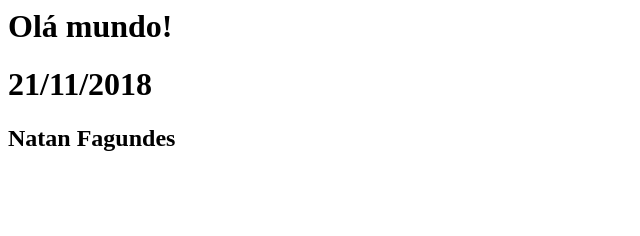
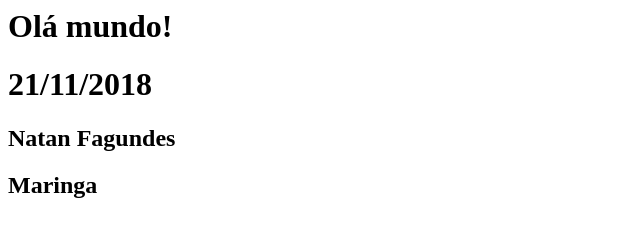
Before and after one commit to Natanfags/exercicioAula03, a plain HTML site: page index.html in a window 1280 px wide. Shown: the whole page, without its empty margins (0-640 px from the left). Drawn offline with Linux system fonts and the light colour scheme.

Commit message:
adicionado cidade

```diff
--- a/index.html
+++ b/index.html
@@ -6,5 +6,6 @@
 		<h1>Olá mundo!</h1>
 		<h1>21/11/2018</h1>
 		<h2>Natan Fagundes</h2>
+		<h2>Maringa</h2>
 	</body>
 </html>
```
